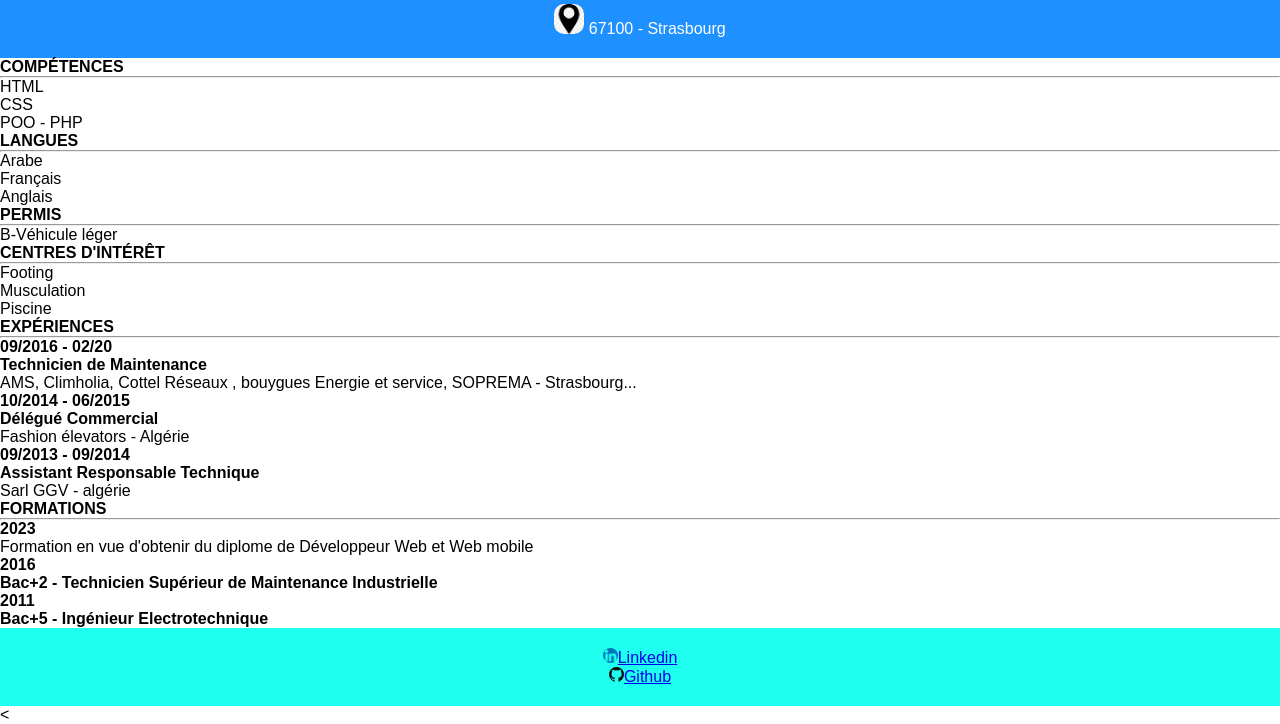
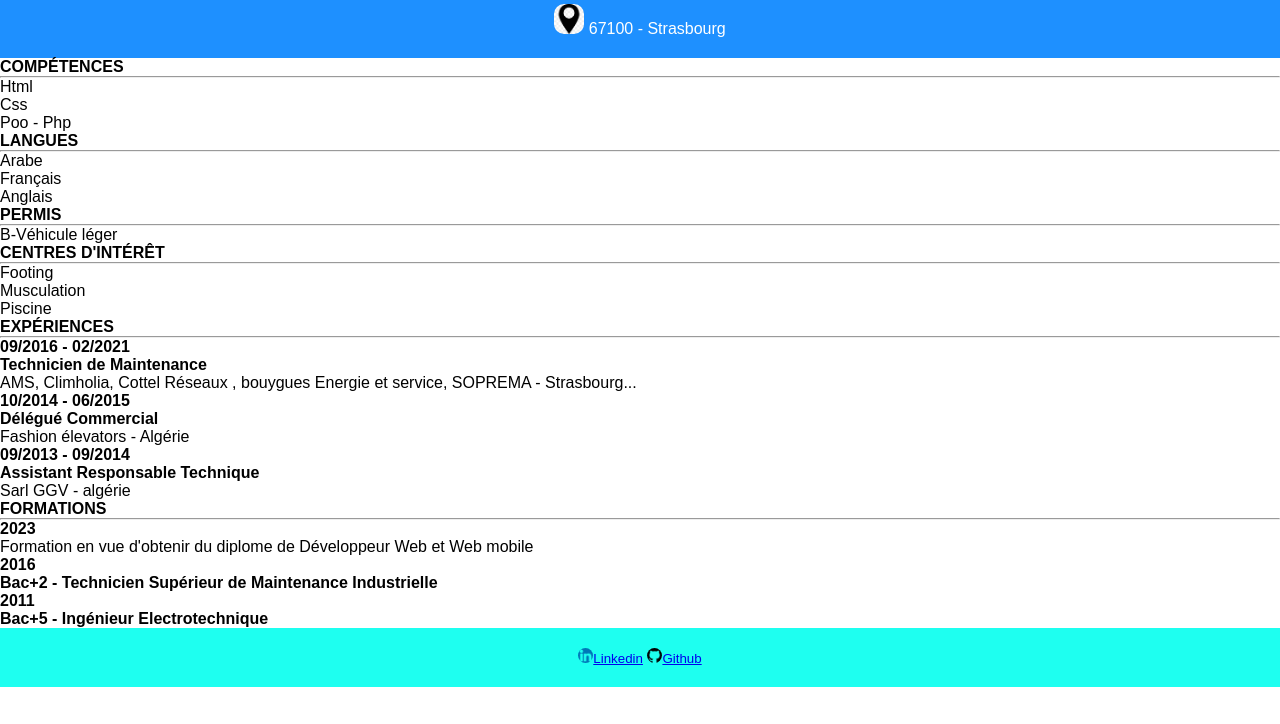
Before and after one commit to derdeche/PROJET-CV, a plain HTML site: page index.html in a window 1280 px wide. Shown: the part 226-950 px from the top of the page. After the commit the page ends 913 px from the top, so only its background shows below. Drawn offline with Linux system fonts and the light colour scheme.

Commit message:
supp majuscule

```diff
--- a/index.html
+++ b/index.html
@@ -26,9 +26,9 @@
         <hr class="light">
         <div class="compétences">
             <ul>
-                <li><div>HTML</div></li>
-                <li><div>CSS</div></li>
-                <li><div>POO - PHP</div></li>
+                <li><div>Html</div></li>
+                <li><div>Css</div></li>
+                <li><div>Poo - Php</div></li>
             </ul>
         </div>
 
@@ -71,7 +71,7 @@
         <hr class="light">
         <div class ="competences">
 
-            <div><strong>09/2016 - 02/20</strong></div>
+            <div><strong>09/2016 - 02/2021</strong></div>
 
             <div><strong>Technicien de Maintenance</strong></div>
             <div>AMS, Climholia, Cottel Réseaux ,
@@ -107,8 +107,8 @@
 
         <footer class="footer">
 
-            <nav><img src="images/L.png" class="info"><a href="https://www.linkedin.com/in/mohamed-foued-derdeche-704a1824b/">Linkedin</a></nav>
-            <nav><img src="images/G.png" class="info"><a href="https://www.github.com/derdeche">Github</a></nav>
+            <small><img src="images/L.png" class="info"><a href="https://www.linkedin.com/in/mohamed-foued-derdeche-704a1824b/">Linkedin</a></small>
+            <small><img src="images/G.png" class="info"><a href="https://www.github.com/derdeche">Github</a></small>
 
 
         </footer>
@@ -142,7 +142,7 @@
 
 
 
-        <
+
 
 
 
```
